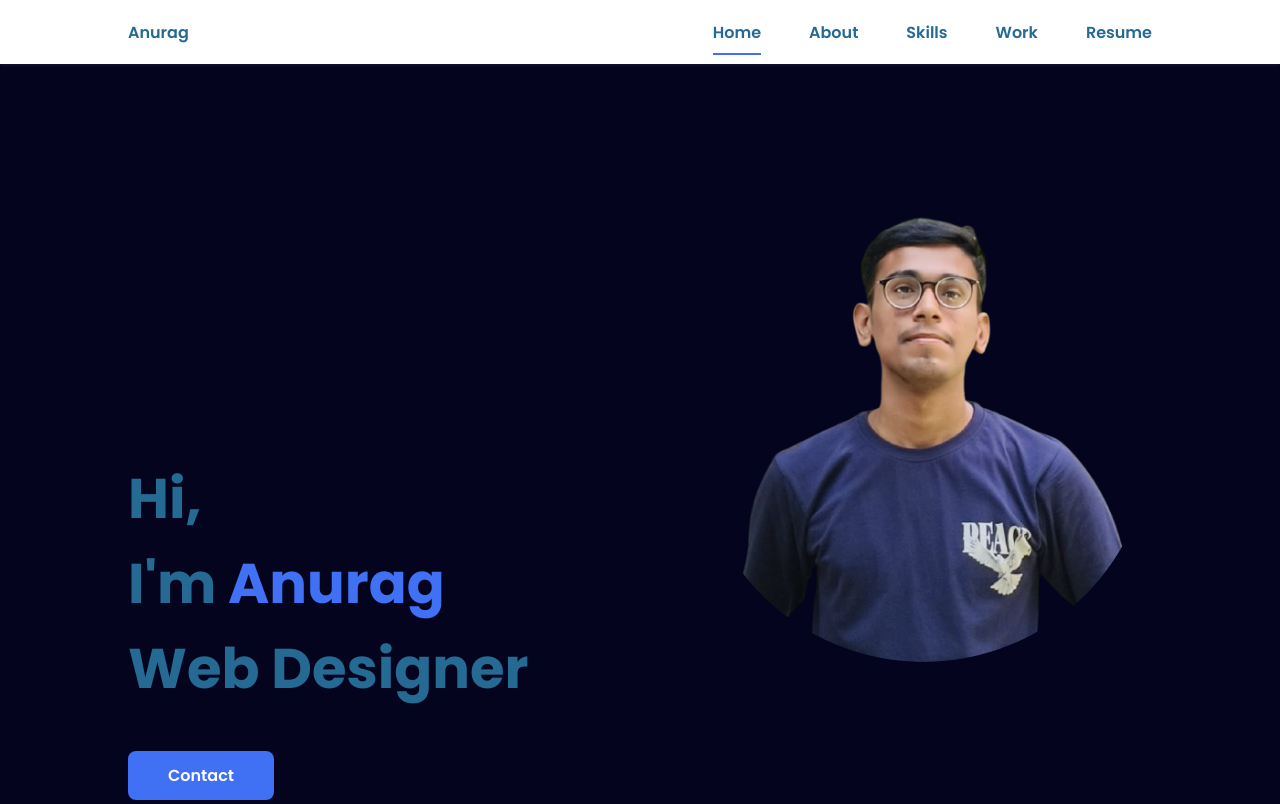
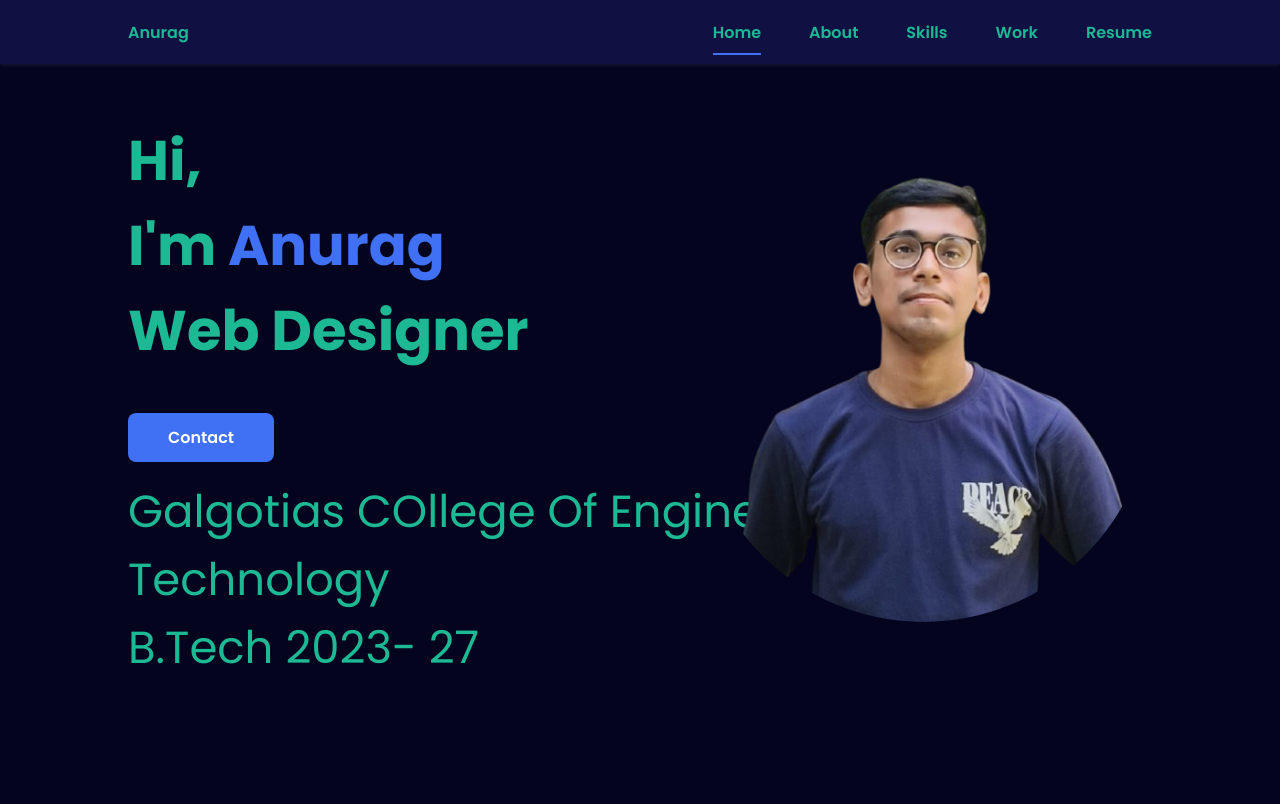
Before and after one commit to intojhanurag/Simple-Portfolio, a plain HTML site: page new.html in a window 1280 px wide. Shown: the top 804 px of the page. Drawn offline with nearby package versions, Linux system fonts and the light colour scheme.

Commit message:
Your commit message here

```diff
--- a/new.html
+++ b/new.html
@@ -37,6 +37,11 @@
             <div class="home-data">
                 <h1 class="home-title">Hi, <br>I'm <span class="home-title-color">Anurag</span><br> Web Designer</h1>
                 <a href="#" class="button">Contact</a>
+            </div>
+
+            <div class="college-section" style="font-size: 45px;">
+                <div class="college-name">Galgotias COllege Of Engineering & Technology</div>
+                <div class="college-year">B.Tech 2023- 27</div>
             </div>
 
             <div class="home-img">
--- a/style.css
+++ b/style.css
@@ -5,7 +5,7 @@
     --font-semi: 600;
 
     --first-color: #4070F4;
-    --second-color: #256a92;
+    --second-color: #1db995;
     background-color: #04041f;
 
     --body-font: 'Poppins', sans-serif;
@@ -96,13 +96,18 @@ img {
     margin-right: var(--mb2);
 }
 
+.home-img img {
+    margin-top: -40px; /* Adjust this value as needed */
+}
+
+
 .l-header {
     width: 100%;
     position: fixed;
     top: 0;
     left: 0;
     z-index: var(--z-fixed);
-    background-color: #ffffff;
+    background-color:#101042;
     box-shadow: 0 1px 4px rgba(146, 161, 176, .15);
 }
 
```
